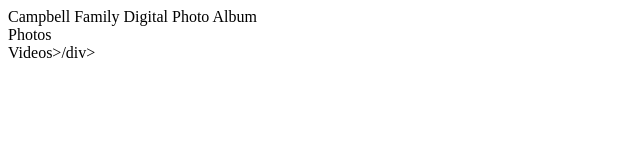
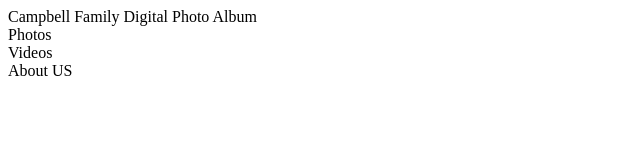
Before and after one commit to campbellde/CAMfamilyPhoto, a plain HTML site: page home/index.html in a window 1280 px wide. Shown: the whole page, without its empty margins (0-640 px from the left). Drawn offline with Linux system fonts and the light colour scheme.

Commit message:
Update index.html

```diff
--- a/home/index.html
+++ b/home/index.html
@@ -11,7 +11,8 @@
         <div id="navbar-container">
             <div id="navbar-title">Campbell Family Digital Photo Album</div>
             <div id="navbar-photos">Photos</div>
-            <div id="navbar-videos">Videos>/div>
+            <div id="navbar-videos">Videos</div>
+            <div id="navbar-aboutus">About US</div>
         </div>
     </nav>
 </body>
```
